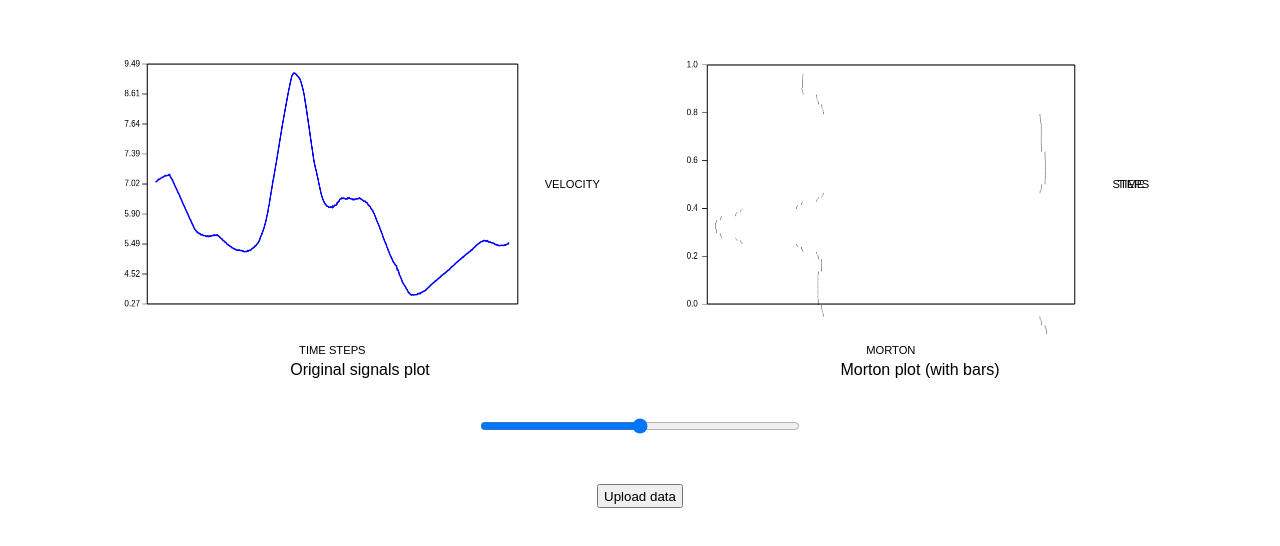
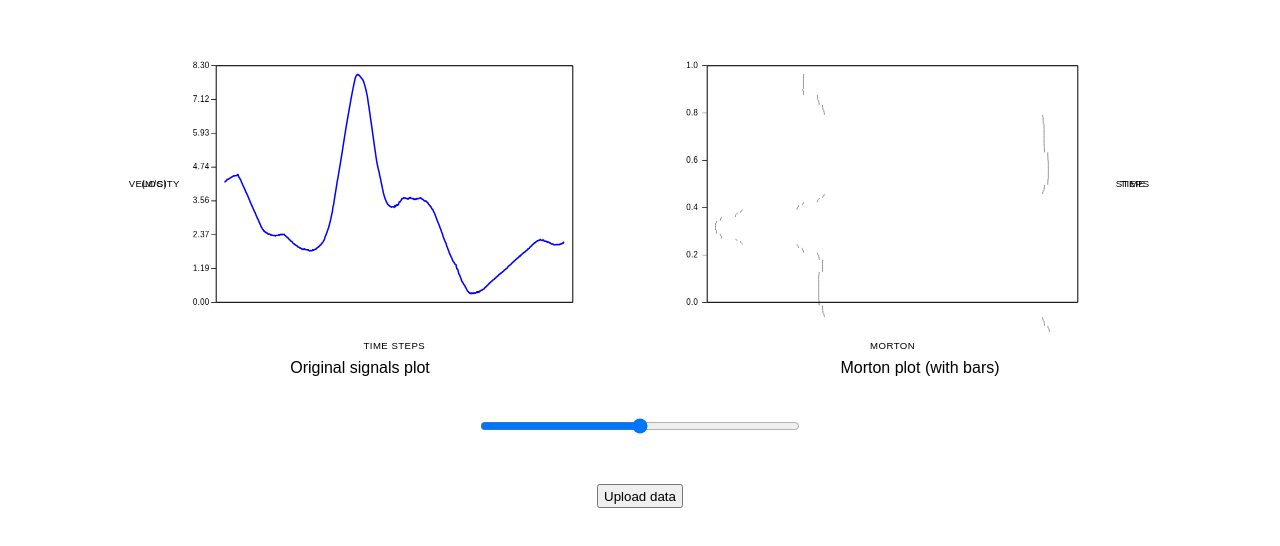
Before and after one commit to beatrizcabdan/AutoSFC, a React (Vite) app: page / in a window 1280 px wide. Shown: the part 122-668 px from the top of the page. Built offline with nearby package versions, Linux system fonts and the light colour scheme.

Commit message:
style: 💄 correct velocity label pos

```diff
--- a/src/App.css
+++ b/src/App.css
@@ -36,7 +36,8 @@
 }
 .charts .chart .canvas-container {
   text-transform: uppercase;
-  font-size: 0.7rem;
+  font-size: 0.6rem;
+  letter-spacing: 0.03rem;
   gap: 0;
   justify-content: center;
   align-items: center;
--- a/src/App.scss
+++ b/src/App.scss
@@ -45,7 +45,8 @@
       }
 
       text-transform: uppercase;
-      font-size: 0.7rem;
+      font-size: 0.6rem;
+      letter-spacing: 0.03rem;
       gap: 0;
       justify-content: center;
       align-items: center;
--- a/src/App.tsx
+++ b/src/App.tsx
@@ -40,8 +40,8 @@ function App() {
     return (
       <>
           <div className={'charts'}>
-              <Chart name={'Original signals plot'} data={data} type={'line'} xAxisName={'Time steps'} yAxisName={'Velocity'}/>
-              <Chart name={'Morton plot (with bars)'} data={data} type={'scatter'} xAxisName={'Morton'} yAxisName={'Time steps'}/>
+              <Chart name={'Original signals plot'} data={data} type={'line'} xAxisName={'Time steps'} yAxisName={'Velocity (m/s)'} yAxisLabelPos={'left'}/>
+              <Chart name={'Morton plot (with bars)'} data={data} type={'scatter'} xAxisName={'Morton'} yAxisName={'Time steps'} yAxisLabelPos={'right'}/>
           </div>
           <Slider min={0} max={data?.length} onDrag={onSliderDrag}/>
           <Button label={'Upload data'} onClick={() => uploadData()}/>
--- a/src/Chart.tsx
+++ b/src/Chart.tsx
@@ -23,7 +23,7 @@ function mortonEncode2D(xData: number[], yData: number[]) {
     return resultArr
 }
 
-export function Chart(props: { name: string, data: number[], type: string, xAxisName: string, yAxisName: string }) {
+export function Chart(props: { name: string, data: number[], type: string, xAxisName: string, yAxisName: string, yAxisLabelPos: string }) {
     const linePlotNumYValues = 8
 
     const canvasRef = useRef(null)
@@ -129,16 +129,17 @@ export function Chart(props: { name: string, data: number[], type: string, xAxis
             ctx = canvas.getContext('2d')
             let padding = canvas.height * 0.13
 
+            const minData = sortedData[0]
+            const maxData = sortedData[sortedData.length - 1]
+
             if (props.type == 'line') {
-                const minSpeed = sortedData[0]
-                const maxSpeed = sortedData[sortedData.length - 1]
 
                 ctx.strokeStyle = "blue"
                 ctx.beginPath()
                 ctx.lineWidth = 3
                 props.data.forEach((point, i) => {
                     const x = getX(i, canvas, padding)
-                    const y = (canvas.height - padding * 2) * (point - minSpeed) / (maxSpeed - minSpeed) + padding
+                    const y = (canvas.height - padding * 2) * (point - minData) / (maxData - minData) + padding
                     if (i === 0) {
                         ctx.moveTo(x, y)
                     } else {
@@ -169,8 +170,7 @@ export function Chart(props: { name: string, data: number[], type: string, xAxis
             padding = canvas.height * 0.1
             ctx = canvas.getContext('2d')
             const mortonYValues = [0, 0.2, 0.4, 0.6, 0.8, 1.0]
-            const lineYValues = sortedData
-                .filter((v, i) => i % (Math.floor(props.data.length / linePlotNumYValues)) === 0)
+            const lineYValues = [...Array(linePlotNumYValues).keys()].map(i => i * maxData / linePlotNumYValues)
             const tickMarks = props.type === 'scatter' ? mortonYValues : lineYValues
             const numDecimals = props.type === 'scatter' ? 1 : 2
             drawAxis(canvas, padding, 'left', tickMarks, numDecimals)
@@ -182,11 +182,12 @@ export function Chart(props: { name: string, data: number[], type: string, xAxis
 
     return <div className={'chart'}>
         <div className={'canvas-container'}>
+            {props.yAxisLabelPos === 'left' && <p className={'y-axis-label'}>{props.yAxisName}</p>}
             <div className={'canvas-wrapper'}>
                 <canvas ref={canvasRef} className={props.type}></canvas>
                 <p>{props.xAxisName}</p>
             </div>
-            <p className={'y-axis-label'}>{props.yAxisName}</p>
+            {props.yAxisLabelPos === 'right' && <p className={'y-axis-label'}>{props.yAxisName}</p>}
         </div>
         {props.name}
     </div>;
```
Also changed, not shown: 1 other file (tests, documents, lock files or other folders).
